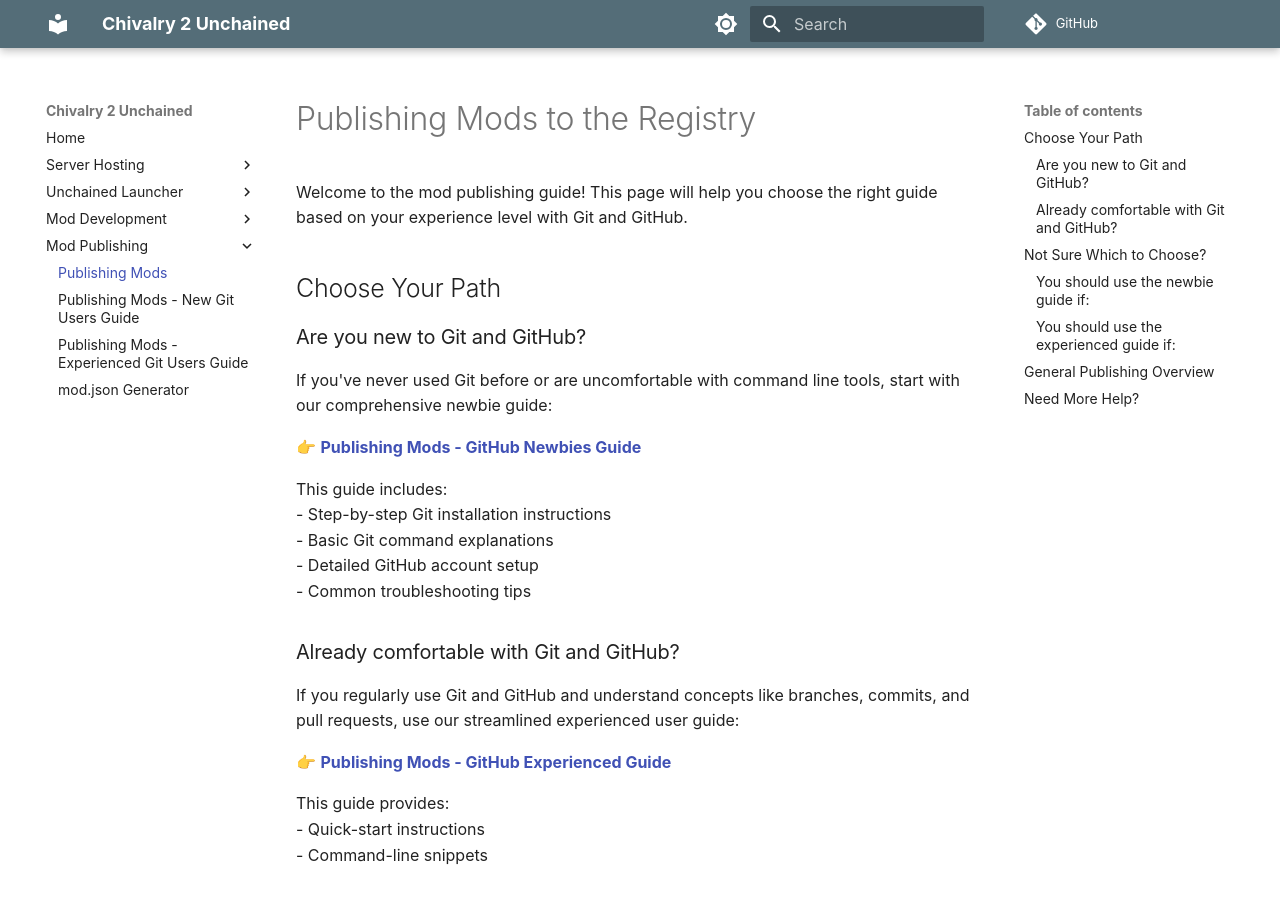
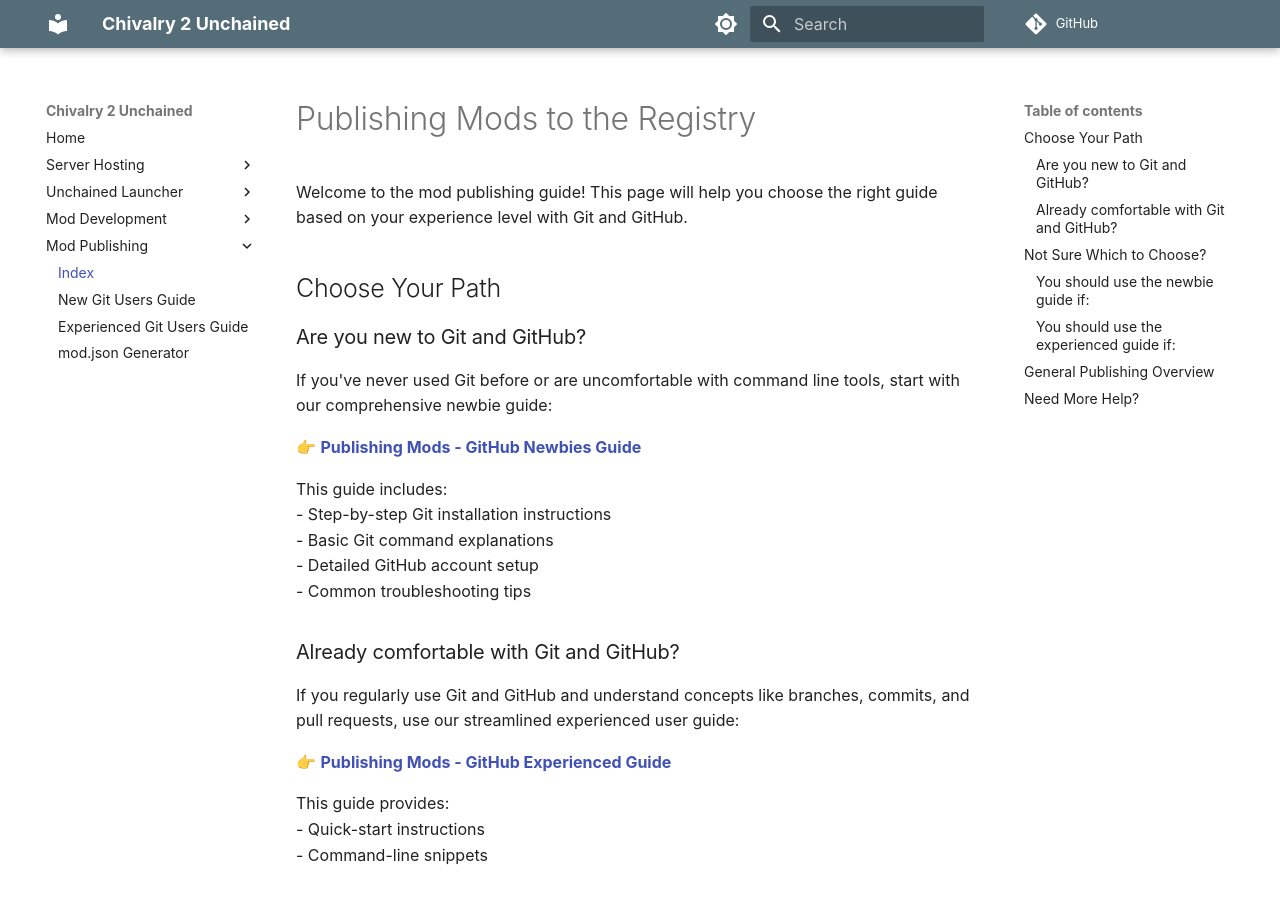
Before and after one commit to Chiv2-Community/unchained-wiki, an MkDocs documentation site: the page built from docs/publishing-mods/index.md, in a window 1280 px wide and 900 px high. Built offline with MkDocs 1.6.1 and Material for MkDocs 9.7.7, drawn with Linux system fonts in a browser that asks for light colours; some web fonts are replaced; comment, search, counter and statistics services are not loaded.

Commit message:
Change url structure a bit, add a modding "getting started" guide

```diff
--- a/docs/mods/publishing-mods.md
+++ b/docs/publishing-mods/index.md
@@ -46,7 +46,7 @@
 Regardless of which guide you choose, the general process involves:
 
 1. Setting up your mod in a Git repository
-2. Creating a proper `mod.json` configuration file (💡 **[Use the mod.json generator](../mod-json-generator)** for an easy way to create this file!)
+2. Creating a proper `mod.json` configuration file (💡 **[Use the mod.json generator](mod-json-generator)** for an easy way to create this file!)
 3. Creating a GitHub release with your mod files
 4. Submitting your repository to the C2ModRegistry
 5. Waiting for approval from the registry maintainers
--- a/mkdocs.yml
+++ b/mkdocs.yml
@@ -12,14 +12,15 @@
     - Installation: unchained-launcher/installation.md
     - Mod Setup: unchained-launcher/mod-setup.md
   - Mod Development:
+    - Getting Started: mod-development/getting-started.md
     - Field Guide:
-      - Overview: ArgonSDK Tutorials/index.md
-      - Introduction: ArgonSDK Tutorials/Introduction.md
+      - Overview: mod-development/field-guide/index.md
+      - Introduction: mod-development/field-guide/Introduction.md
   - Mod Publishing:
-    - Publishing Mods: mods/publishing-mods.md
-    - Publishing Mods - New Git Users Guide: mods/publishing-mods/newbies-guide.md
-    - Publishing Mods - Experienced Git Users Guide: mods/publishing-mods/experienced-guide.md
-    - mod.json Generator: mods/mod-json-generator.md
+    - Index: publishing-mods/index.md
+    - New Git Users Guide: publishing-mods/newbies-guide.md
+    - Experienced Git Users Guide: publishing-mods/experienced-guide.md
+    - mod.json Generator: publishing-mods/mod-json-generator.md
 
 
 theme:
```
Also changed, not shown: docs/index.md (+2 -1 lines), docs/mod-development/getting-started.md (added, +64 -0 lines), docs/publishing-mods/experienced-guide.md (renamed from docs/mods/publishing-mods/experienced-guide.md), docs/publishing-mods/mod-json-generator.md (renamed from docs/mods/mod-json-generator.md), docs/publishing-mods/newbies-guide.md (renamed from docs/mods/publishing-mods/newbies-guide.md), 1 other file.
